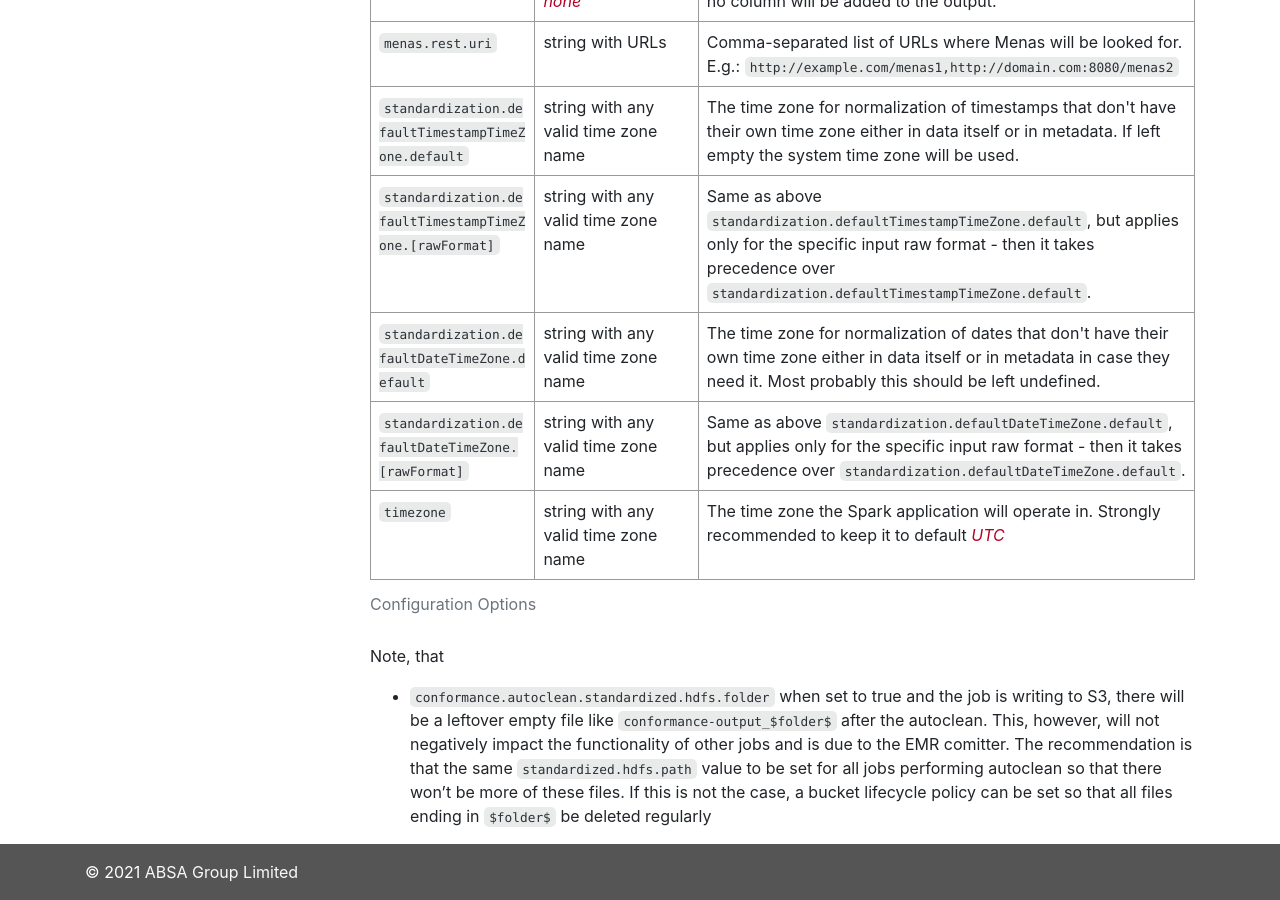
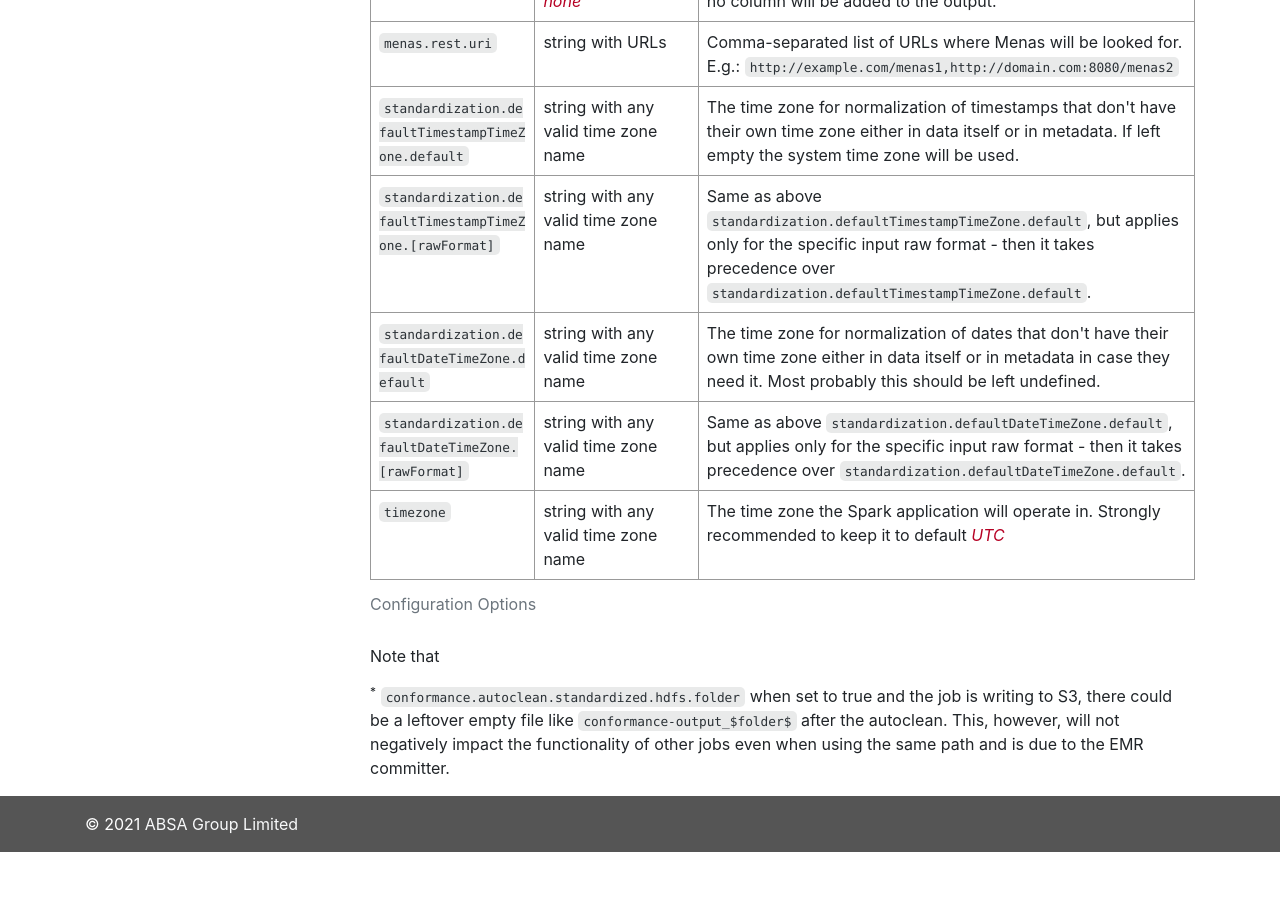
Before and after one commit to AbsaOSS/enceladus, a Jekyll site: the page built from _docs/2.0.0/usage/config.md, in a window 1280 px wide and 900 px high, scrolled down 1156 px. Built offline with Jekyll 4.4.1, drawn with Linux system fonts in a browser that asks for light colours; nearby versions of some CDN libraries; after the commit the page ends 2008 px from its top, so only the background shows below that.

Commit message:
doc update

```diff
--- a/_data/configuration_2_0_0.yml
+++ b/_data/configuration_2_0_0.yml
@@ -6,7 +6,7 @@
   - name: conformance.autoclean.standardized.hdfs.folder
     options:
       - name: boolean
-        description: "Automatically delete standardized data folder after successful run of a Conformance job"
+        description: 'Automatically delete standardized data folder after successful run of a Conformance job <sup><a href="#note1">*</a></sup>'
   - name: control.info.validation
     options:
     - name: <i>strict</i>
--- a/_data/menas-configuration_2_0_0.yml
+++ b/_data/menas-configuration_2_0_0.yml
@@ -13,7 +13,7 @@
     options:
       - name: string path to JKS file
         description: 'TrustStore file containing records of trusted certificates to connect to a secure schema registry.
-        E.g.: <code>/path/to/truststore.jks</code>'
+        E.g.: <code>/path/to/truststore.jks</code> <sup><a href="#note2">*</a></sup>'
   - name: javax.net.ssl.trustStorePassword
     options:
       - name: string
@@ -32,7 +32,7 @@
     options:
       - name: string with URL
         description: 'Base Url to (secure) schema registry. E.g.:
-        <code>https://localhost:8081</code>'
+        <code>https://localhost:8081</code> <sup><a href="#note1">*</a></sup>'
   - name: menas.schemaRegistry.warnUnsecured
     options:
       - name: boolean
--- a/_docs/2.0.0/usage/config.md
+++ b/_docs/2.0.0/usage/config.md
@@ -30,12 +30,10 @@ spark-submit --conf "spark.driver.extraJavaOptions= -Dkey1=value1 -Dkey2=value2"
 
 <!-- specific sections on Standardization & Conformance options may follow in the future -->
 
-Note, that
-  - `conformance.autoclean.standardized.hdfs.folder` when set to true and the job is writing to S3, there will be a leftover empty file like `conformance-output_$folder$` after the autoclean.
-  This, however, will not negatively impact the functionality of other jobs and is due to the EMR comitter. The recommendation is that the same `standardized.hdfs.path` value to be set for
-   all jobs performing autoclean so that there won't be more of these files.
-  If this is not the case, a bucket lifecycle policy can be set so that all files ending in `$folder$` be deleted regularly
+Note that
 
+<sup>*</sup> <a id="note1"></a> `conformance.autoclean.standardized.hdfs.folder` when set to true and the job is writing to S3, there could be a leftover empty file like `conformance-output_$folder$` after the autoclean.
+This, however, will not negatively impact the functionality of other jobs even when using the same path and is due to the EMR committer.
 
 [readme]: https://github.com/AbsaOSS/enceladus/blob/master/README.md
 [spark-app-conf]: https://github.com/AbsaOSS/enceladus/blob/master/spark-jobs/src/main/resources/reference.conf
```
Also changed, not shown: _docs/2.0.0/usage/menas-config.md (+4 -6 lines).
